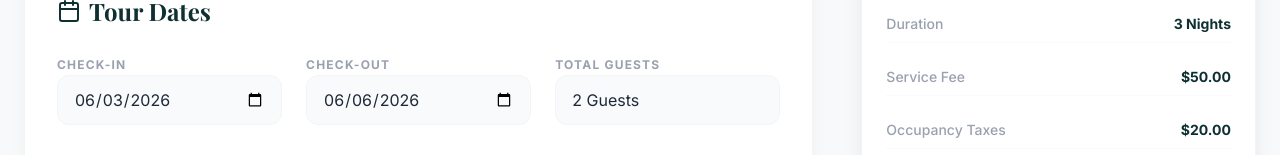
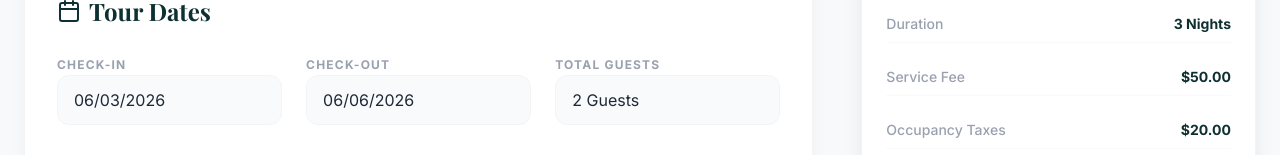
Before and after one commit to Chikondi49/myInstaHomes, a React (Vite) app: page /book in a window 1280 px wide. Shown: the part 594-749 px from the top of the page. Built offline with nearby package versions, Linux system fonts and the light colour scheme; no server answers; the database is empty; a web font is replaced by a local one.

Commit message:
Implement shaded excluded dates via react-datepicker on Booking & Hero pages

```diff
--- a/package.json
+++ b/package.json
@@ -13,6 +13,7 @@
     "firebase": "^12.13.0",
     "lucide-react": "^0.475.0",
     "react": "^19.2.6",
+    "react-datepicker": "^9.1.0",
     "react-dom": "^19.2.6",
     "react-router-dom": "^7.15.1"
   },
--- a/src/components/Hero.jsx
+++ b/src/components/Hero.jsx
@@ -3,12 +3,21 @@ import { Calendar, Users } from 'lucide-react';
 import { Link } from 'react-router-dom';
 import { db } from '../firebase';
 import { doc, getDoc } from 'firebase/firestore';
+import DatePicker from "react-datepicker";
+import "react-datepicker/dist/react-datepicker.css";
+import "../datepicker-custom.css";
 
 const Hero = () => {
   const [heroInfo, setHeroInfo] = useState({
     mainTitle: 'Your Comfort is Our Priority',
     subtitle: 'BOOKING & MANAGEMENT PORTAL',
     description: ''
+  });
+
+  const [blockedDates, setBlockedDates] = useState([]);
+  const [dates, setDates] = useState({
+    checkIn: new Date(),
+    checkOut: new Date(Date.now() + 3 * 24 * 60 * 60 * 1000)
   });
 
   useEffect(() => {
@@ -23,6 +32,9 @@ const Hero = () => {
             description: data.description || prev.description
           }));
         }
+
+        const availabilitySnap = await getDoc(doc(db, 'settings', 'availability'));
+        if (availabilitySnap.exists()) setBlockedDates(availabilitySnap.data().blocked || []);
       } catch (error) {
         console.error("Error fetching hero info: ", error);
       }
@@ -65,12 +77,22 @@ const Hero = () => {
       {/* Floating Booking Widget */}
       <div className="absolute bottom-0 left-1/2 -translate-x-1/2 translate-y-1/2 w-full max-w-5xl px-6 z-20">
         <div className="bg-brand-teal rounded-xl shadow-2xl p-2 md:p-4 flex flex-col md:flex-row items-stretch gap-4 border border-white/10">
-          {/* Check-In */}
+           {/* Check-In */}
           <div className="flex-1 bg-white rounded-lg p-3 flex items-center space-x-3 group transition-all hover:ring-2 hover:ring-brand-gold">
             <Calendar className="text-brand-teal" size={20} />
             <div className="flex flex-col flex-1">
               <label className="text-[10px] text-gray-500 uppercase font-bold">Check-In</label>
-              <input type="date" className="text-sm font-semibold outline-none w-full bg-transparent" defaultValue={today} />
+              <DatePicker
+                selected={dates.checkIn}
+                onChange={(date) => setDates({...dates, checkIn: date})}
+                minDate={new Date()}
+                excludeDateIntervals={blockedDates.map(range => ({
+                  start: new Date(range.start),
+                  end: new Date(range.end)
+                }))}
+                className="text-sm font-semibold outline-none w-full bg-transparent"
+                placeholderText="Select Date"
+              />
             </div>
           </div>
 
@@ -79,7 +101,17 @@ const Hero = () => {
             <Calendar className="text-brand-teal" size={20} />
             <div className="flex flex-col flex-1">
               <label className="text-[10px] text-gray-500 uppercase font-bold">Check-Out</label>
-              <input type="date" className="text-sm font-semibold outline-none w-full bg-transparent" defaultValue={threeDaysLater} />
+              <DatePicker
+                selected={dates.checkOut}
+                onChange={(date) => setDates({...dates, checkOut: date})}
+                minDate={dates.checkIn}
+                excludeDateIntervals={blockedDates.map(range => ({
+                  start: new Date(range.start),
+                  end: new Date(range.end)
+                }))}
+                className="text-sm font-semibold outline-none w-full bg-transparent"
+                placeholderText="Select Date"
+              />
             </div>
           </div>
 
@@ -98,7 +130,7 @@ const Hero = () => {
           </div>
 
           {/* CTA */}
-          <Link to="/book" className="bg-brand-gold text-brand-teal font-bold px-10 py-4 rounded-lg uppercase tracking-widest text-sm hover:scale-[1.02] transition-transform shadow-lg whitespace-nowrap text-center">
+          <Link to="/book" state={{ checkIn: dates.checkIn.toISOString(), checkOut: dates.checkOut.toISOString() }} className="bg-brand-gold text-brand-teal font-bold px-10 py-4 rounded-lg uppercase tracking-widest text-sm hover:scale-[1.02] transition-transform shadow-lg whitespace-nowrap text-center">
             Book Now
           </Link>
         </div>
--- /dev/null
+++ b/src/datepicker-custom.css
@@ -0,0 +1,91 @@
+/* Custom styling for react-datepicker to match Mai Insta Homes premium aesthetic */
+
+.react-datepicker {
+  background-color: white;
+  border: 1px solid rgba(13, 71, 72, 0.1);
+  border-radius: 1.5rem;
+  box-shadow: 0 20px 25px -5px rgba(0, 0, 0, 0.1), 0 10px 10px -5px rgba(0, 0, 0, 0.04);
+  font-family: inherit;
+  overflow: hidden;
+}
+
+.react-datepicker__header {
+  background-color: #0d4748; /* brand-teal */
+  border-bottom: none;
+  padding-top: 1.5rem;
+}
+
+.react-datepicker__current-month,
+.react-datepicker-time__header,
+.react-datepicker-year-header {
+  color: white;
+  font-weight: 800;
+  text-transform: uppercase;
+  letter-spacing: 0.05em;
+  font-size: 0.9rem;
+}
+
+.react-datepicker__day-name {
+  color: rgba(255, 255, 255, 0.6);
+  font-weight: 700;
+  font-size: 0.65rem;
+  text-transform: uppercase;
+}
+
+.react-datepicker__day {
+  color: #1f2937;
+  font-weight: 600;
+  border-radius: 0.75rem;
+  transition: all 0.2s;
+  width: 2.2rem;
+  line-height: 2.2rem;
+  margin: 0.1rem;
+}
+
+.react-datepicker__day:hover {
+  background-color: rgba(13, 71, 72, 0.05);
+  color: #0d4748;
+}
+
+.react-datepicker__day--selected {
+  background-color: #c9a050 !important; /* brand-gold */
+  color: #0d4748 !important;
+  font-weight: 800;
+}
+
+.react-datepicker__day--keyboard-selected {
+  background-color: rgba(201, 160, 80, 0.2);
+  color: #0d4748;
+}
+
+.react-datepicker__day--disabled {
+  color: #d1d5db !important;
+  background-color: #f3f4f6 !important;
+  text-decoration: line-through;
+  opacity: 0.5;
+  cursor: not-allowed;
+}
+
+.react-datepicker__day--excluded {
+  background-color: #fee2e2 !important; /* Shaded light red */
+  color: #ef4444 !important;
+  text-decoration: line-through;
+  opacity: 0.7;
+}
+
+.react-datepicker__navigation {
+  top: 1.2rem;
+}
+
+.react-datepicker__navigation-icon::before {
+  border-color: white;
+}
+
+.react-datepicker__triangle {
+  display: none;
+}
+
+/* Ensure the input container is full width */
+.react-datepicker-wrapper {
+  width: 100%;
+}
--- a/src/pages/Booking.jsx
+++ b/src/pages/Booking.jsx
@@ -2,13 +2,18 @@ import React, { useState, useEffect } from 'react';
 import Navbar from '../components/Navbar';
 import Footer from '../components/Footer';
 import { Calendar, Users, CreditCard, ChevronRight, Info, CheckCircle2 } from 'lucide-react';
+import { useLocation } from 'react-router-dom';
 import { db } from '../firebase';
 import { doc, getDoc } from 'firebase/firestore';
+import DatePicker from "react-datepicker";
+import "react-datepicker/dist/react-datepicker.css";
+import "../datepicker-custom.css";
 
 const Booking = () => {
   const [step, setStep] = useState(1);
-  const today = new Date().toISOString().split('T')[0];
-  const threeDaysLater = new Date(Date.now() + 3 * 24 * 60 * 60 * 1000).toISOString().split('T')[0];
+  const location = useLocation();
+  const initialCheckIn = location.state?.checkIn ? new Date(location.state.checkIn) : new Date();
+  const initialCheckOut = location.state?.checkOut ? new Date(location.state.checkOut) : new Date(Date.now() + 3 * 24 * 60 * 60 * 1000);
 
   const [formData, setFormData] = useState({
     firstName: '',
@@ -16,8 +21,8 @@ const Booking = () => {
     email: '',
     phone: '',
     guests: '2',
-    checkIn: today,
-    checkOut: threeDaysLater,
+    checkIn: initialCheckIn,
+    checkOut: initialCheckOut,
     notes: ''
   });
 
@@ -155,22 +160,30 @@ const Booking = () => {
                   <div className="grid grid-cols-1 md:grid-cols-3 gap-6 mb-8">
                     <div className="space-y-2">
                       <label className="text-xs font-bold uppercase tracking-widest text-gray-400">Check-In</label>
-                      <input
-                        type="date"
-                        value={formData.checkIn}
-                        onChange={(e) => setFormData({...formData, checkIn: e.target.value})}
-                        min={today}
+                      <DatePicker
+                        selected={formData.checkIn}
+                        onChange={(date) => setFormData({...formData, checkIn: date})}
+                        minDate={new Date()}
+                        excludeDateIntervals={blockedDates.map(range => ({
+                          start: new Date(range.start),
+                          end: new Date(range.end)
+                        }))}
                         className={`w-full bg-gray-50 border ${dateError ? 'border-red-300 ring-2 ring-red-100' : 'border-gray-100'} rounded-xl px-4 py-3 outline-none focus:ring-2 focus:ring-brand-gold transition-all`}
+                        placeholderText="Select Check-In"
                       />
                     </div>
                     <div className="space-y-2">
                       <label className="text-xs font-bold uppercase tracking-widest text-gray-400">Check-Out</label>
-                      <input
-                        type="date"
-                        value={formData.checkOut}
-                        onChange={(e) => setFormData({...formData, checkOut: e.target.value})}
-                        min={formData.checkIn}
+                      <DatePicker
+                        selected={formData.checkOut}
+                        onChange={(date) => setFormData({...formData, checkOut: date})}
+                        minDate={formData.checkIn}
+                        excludeDateIntervals={blockedDates.map(range => ({
+                          start: new Date(range.start),
+                          end: new Date(range.end)
+                        }))}
                         className={`w-full bg-gray-50 border ${dateError ? 'border-red-300 ring-2 ring-red-100' : 'border-gray-100'} rounded-xl px-4 py-3 outline-none focus:ring-2 focus:ring-brand-gold transition-all`}
+                        placeholderText="Select Check-Out"
                       />
                     </div>
                     <div className="space-y-2">
```
Also changed, not shown: 1 other file (tests, documents, lock files or other folders).
